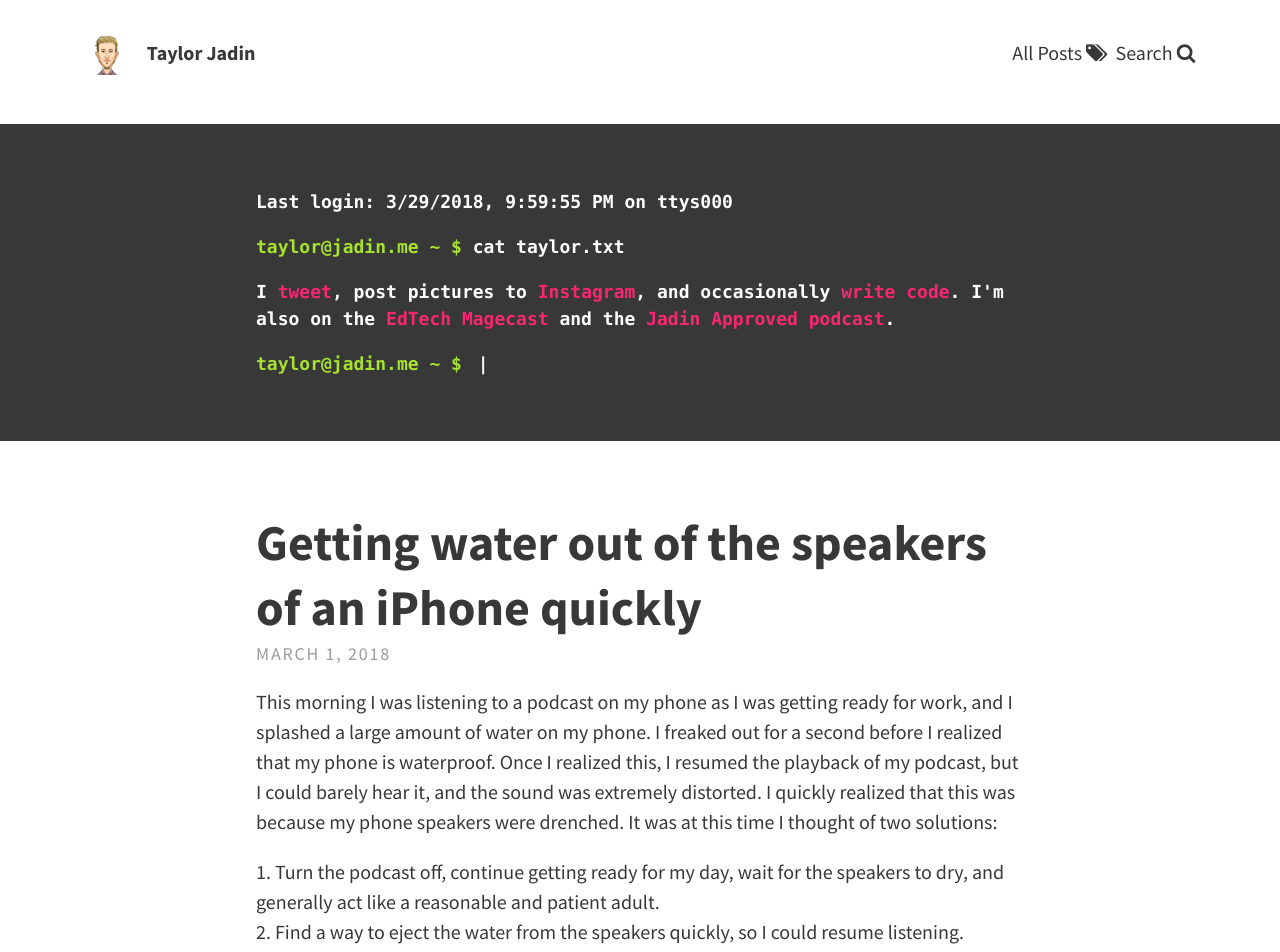
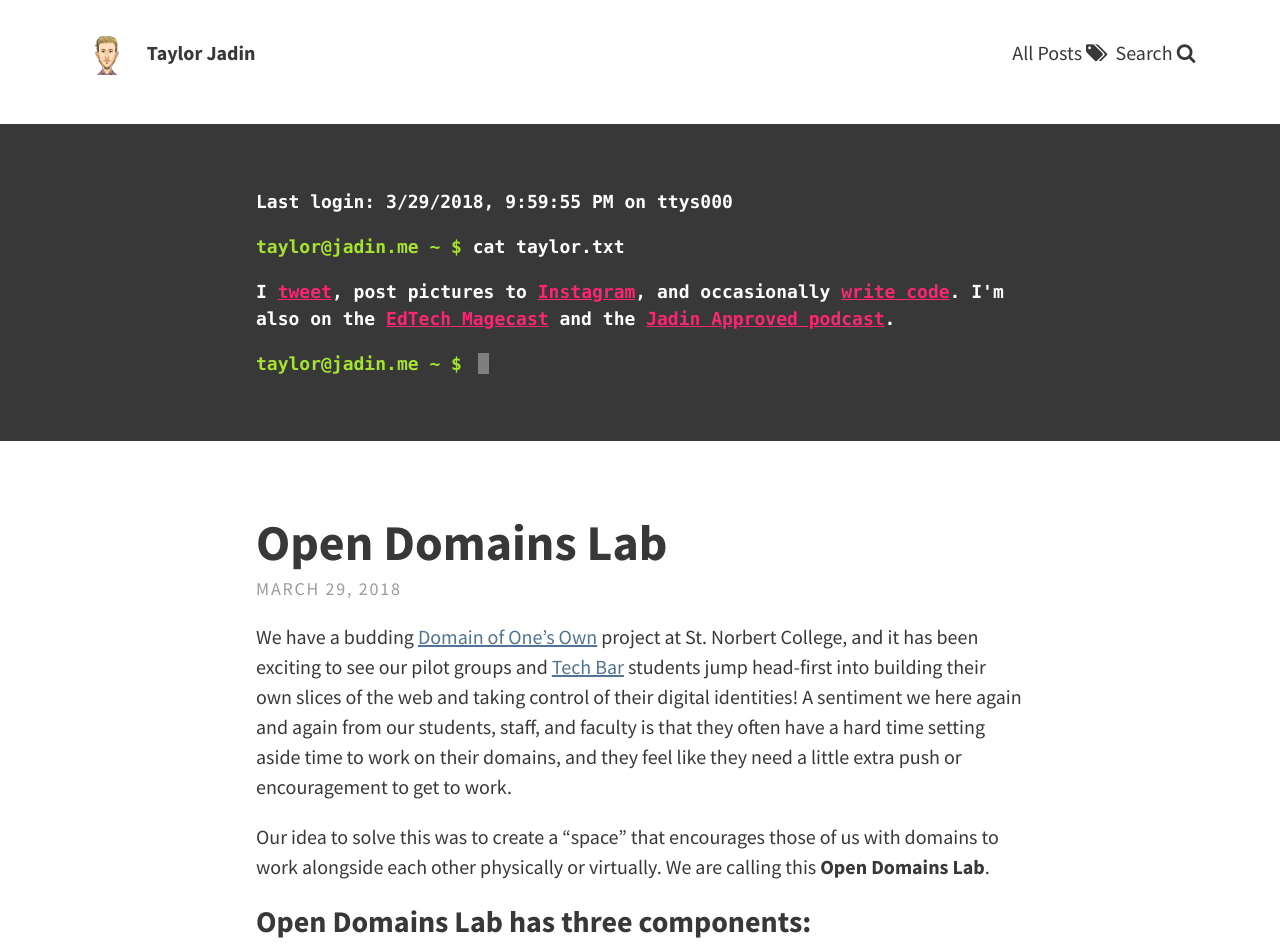
Before and after one commit to TaylorJadin/jadin.me-jekyll, a Jekyll site: the page built from index.html, in a window 1280 px wide. Shown: the top 952 px of the page. Built offline with Jekyll 4.4.1, drawn with Linux system fonts in a browser that asks for light colours; the list of posts is cut into pages by our own code; some of the changed text lies outside the part shown.

Commit message:
new post

```diff
--- a/_config.yml
+++ b/_config.yml
@@ -49,12 +49,12 @@ theme_settings:
   twitter: taylorjadin
   vimeo:
   wordpress:
-  youtube: UCDFYVLncztnWlIDyPYLUbGg
+  youtube: jaigurudevaom07
 
   # Scripts / Features
-  google_analytics: # Tracking ID, e.g. "UA-000000-01"
+  google_analytics: UA-114305115-1
   disqus_shortname:
-  katex: true # Enable if using math markup
+  katex: false # Enable if using math markup
   portfolio: false
   search: true
   tags: true
@@ -80,7 +80,7 @@ theme_settings:
 
 # PAGINATION
 paginate: 5
-paginate_path: "blog/page:num"
+paginate_path: "/page:num"
 
 # # PORTFOLIO
 # collections:
--- /dev/null
+++ b/_posts/2018-03-29-open-domains-lab.md
@@ -0,0 +1,25 @@
+---
+layout: post
+permalink: /:title/
+title: Open Domains Lab
+tags: [DoOO]
+---
+We have a budding [Domain of One's Own](https://knight.domains/) project at St. Norbert College, and it has been exciting to see our pilot groups and [Tech Bar](https://www.snc.edu/its/services/techbar.html) students jump head-first into building their own slices of the web and taking control of their digital identities! A sentiment we here again and again from our students, staff, and faculty is that they often have a hard time setting aside time to work on their domains, and they feel like they need a little extra push or encouragement to get to work.
+
+Our idea to solve this was to create a "space" that encourages those of us with domains to work alongside each other physically or virtually. We are calling this **Open Domains Lab**.
+
+### Open Domains Lab has three components:
+
+#### 1. A dedicated time to work on your domain/website:
+The first **Thursday** of the month, **every month**, from **4 pm to 8 pm** CST.
+
+#### 2. A physical space to work alongside others:
+We will reserve the lower level of the [Cassandra Voss Center](https://www.snc.edu/cvc/) as a space for people who want to work near others that are also working on their domains and websites. **Community members** from De Pere and the Greater Green Bay area, as well as SNC **students, staff, and faculty** are invited to participate.
+
+The Cassandra Voss Center also has a kitchen and has easy to access visitor parking via [lots P14 and P11](http://www.snc.edu/parking/docs/parkingmap.pdf).
+
+#### 3. A virtual space to work alongside others:
+If you can't make it to campus, or if you prefer working alone, that is OK! Tweet using **[#DoOO](https://twitter.com/search?f=tweets&q=%23DoOO&src=typd)** during Open Domains Lab time and ask questions, get advice, or share your work!
+
+## We'll see you Thursday!
+We envision this as a great place for people off their work, ask questions, and get inspired! The first Open Domains Lab will be April 5th, from 4 pm to 8 pm
--- a/_sass/base/_global.scss
+++ b/_sass/base/_global.scss
@@ -152,6 +152,18 @@ a {
     text-decoration: none;
 }
 
+p {
+    a {
+        text-decoration: underline;
+    }
+}
+
+.content li {
+    a {
+        text-decoration: underline;
+    }
+}
+
 iframe,
 img,
 embed,
--- a/_sass/includes/_footer.scss
+++ b/_sass/includes/_footer.scss
@@ -5,6 +5,9 @@
     width: 100%;
     color: lighten($text-color, 30%);
     font-size: 0.9em;
+    a {
+        text-decoration: none;
+    }
 
     .footer-icons {
         ul {
--- a/_sass/layouts/_index.scss
+++ b/_sass/layouts/_index.scss
@@ -140,7 +140,7 @@ body {
     margin-left: 5px;
     width: 28px;
     content: "|";
-    // background: white;
+    background: white;
   }
   .terminal > .terminal--output.is-console:before {
     margin-right: 10px;
--- a/_sass/layouts/_search.scss
+++ b/_sass/layouts/_search.scss
@@ -18,7 +18,7 @@
 
     &:focus,
     &:hover {
-        border-color: $link-color;
+        border-color: $text-color;
         outline: 0;
         -webkit-box-shadow: inset 0 1px 1px rgba(0, 0, 0, 0.075), 0 0 8px $link-shadow;
         box-shadow: inset 0 1px 1px rgba(0, 0, 0, 0.075), 0 0 8px $link-shadow;
```
Also changed, not shown: _drafts/2018-01-01-draft.md (+1 -1 lines), pages/portfolio.html (deleted, +0 -10 lines), pages/tags.html (line endings or trailing spaces).
